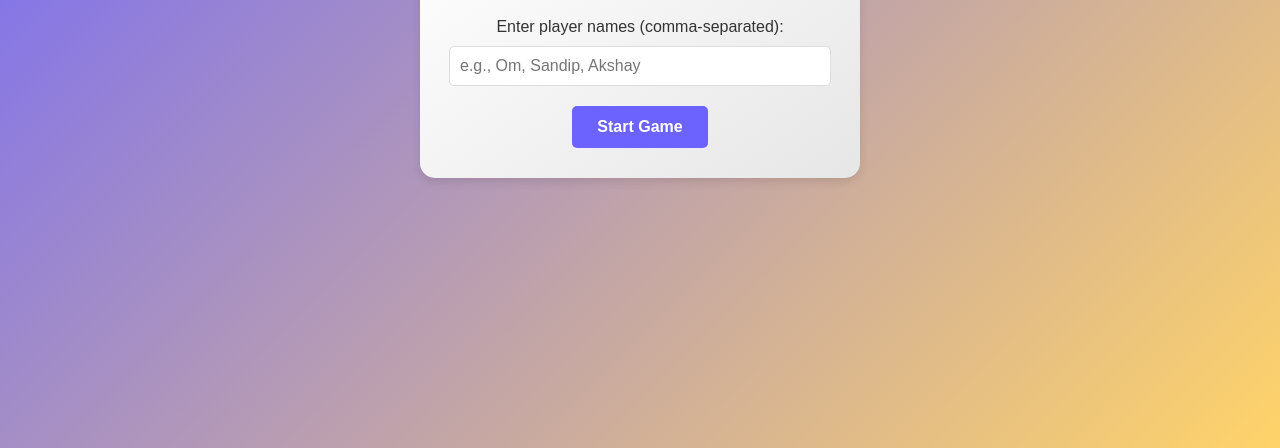
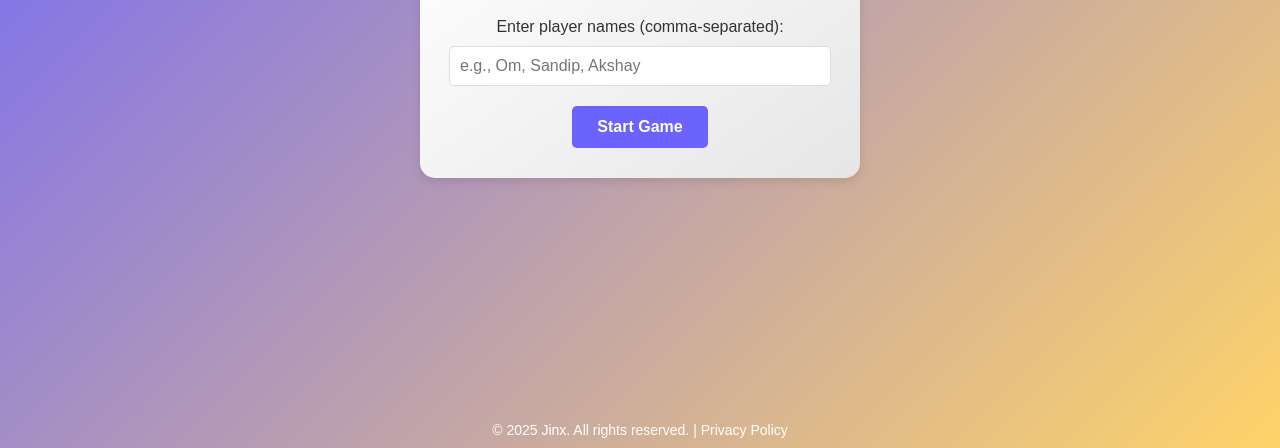
Before and after one commit to Kangane07/Jinx-website, a plain HTML site: page index.html in a window 1280 px wide. Shown: the part 352-800 px from the top of the page. Drawn offline with Linux system fonts and the light colour scheme.

Commit message:
Update index.html

```diff
--- a/index.html
+++ b/index.html
@@ -160,6 +160,26 @@
         #contact-developer:hover {
             background-color: #ffbb33;
         }
+		/* Footer Styles */
+        footer {
+    position: absolute;
+    bottom: 0;
+    width: 100%;
+    background-color: transparent; /* Makes the background transparent */
+    color: #fff; /* Keeps the text color visible */
+    padding: 10px 0;
+    font-size: 14px;
+    text-align: center;
+}
+
+        footer a {
+            color: #fff;
+            text-decoration: none;
+        }
+
+        footer a:hover {
+            text-decoration: underline;
+        }
 
         @media (max-width: 600px) {
             h1, h2 {
@@ -202,6 +222,10 @@
             <button id="flip-coin" class="hidden button" onclick="flipCoin()">Flip Coin</button>
         </div>
     </div>
+	<!-- Footer -->
+    <footer>
+        &copy; 2025 Jinx. All rights reserved. | <a href="privacy-policy.html" target="_blank">Privacy Policy</a>
+    </footer>
 
     <!-- Modal -->
     <div id="modal">
```
